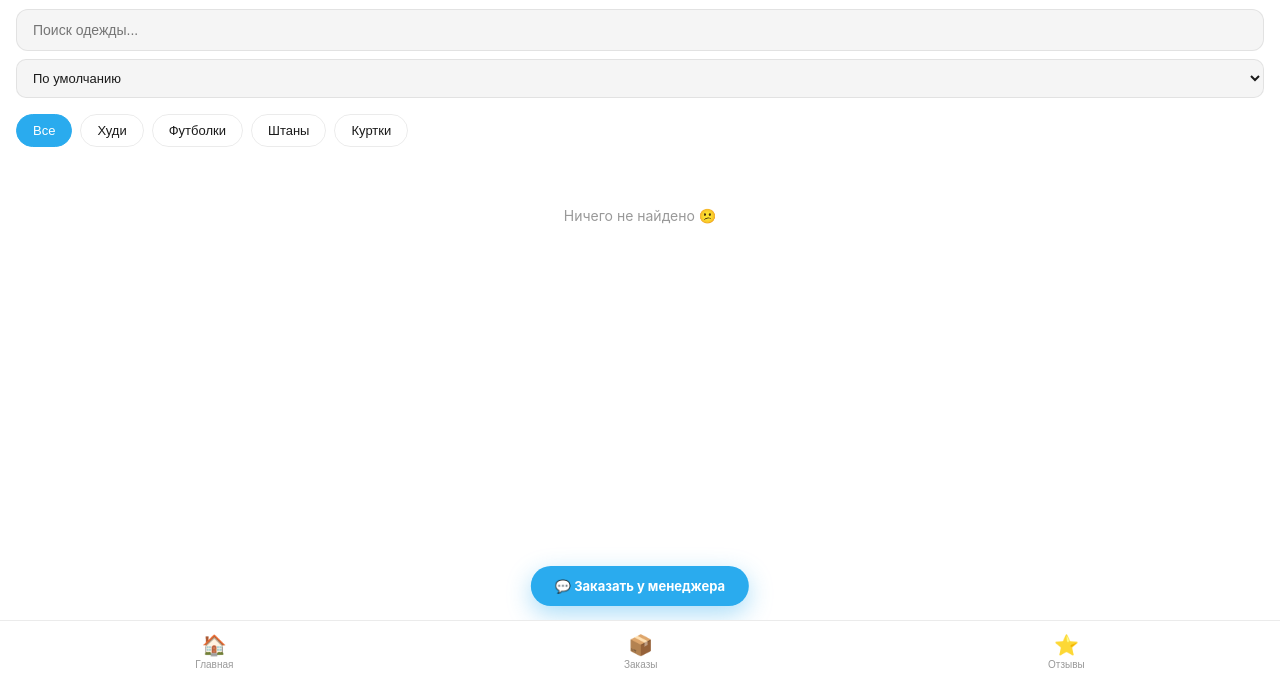
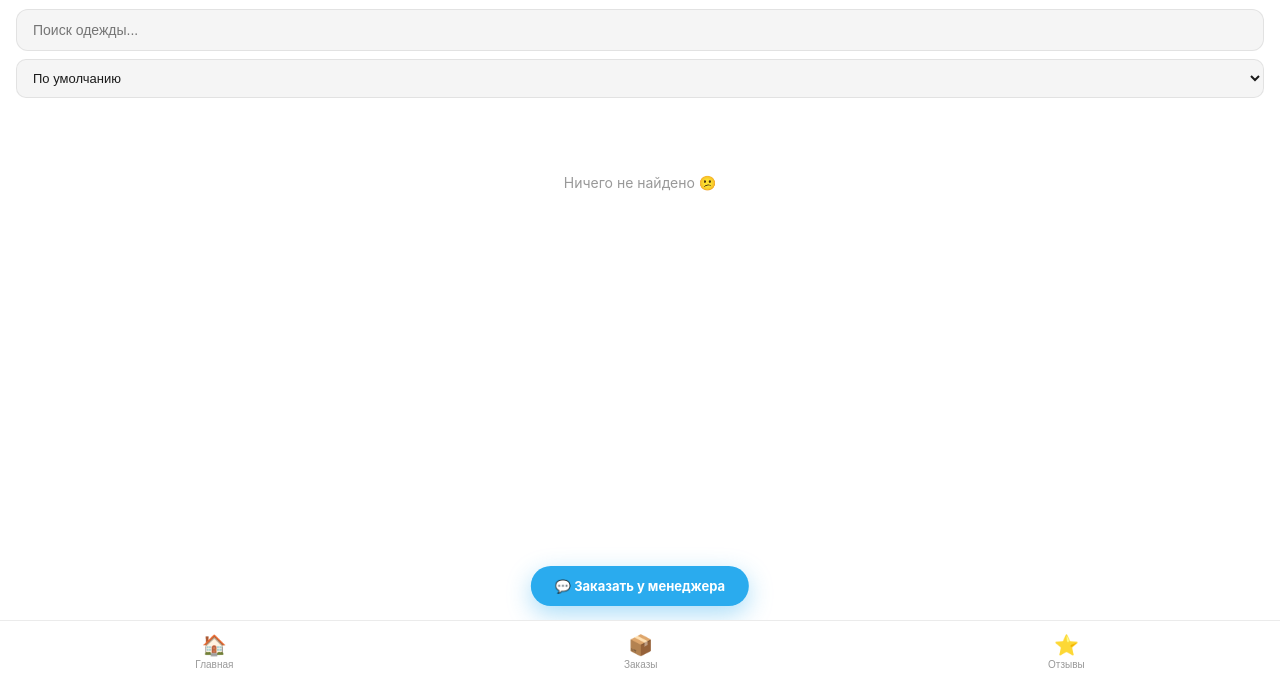
Before and after one commit to vggg23237-creator/FastSHIP-, a plain HTML site: page index.html in a window 1280 px wide. Shown: the part 114-800 px from the top of the page. Drawn offline with nearby package versions, Linux system fonts and the light colour scheme; no server answers.

Commit message:
Update index.html

```diff
--- a/index.html
+++ b/index.html
@@ -38,13 +38,8 @@
         </select>
     </div>
 
-    <div class="categories" id="categories">
-        <button class="category active" data-cat="all">Все</button>
-        <button class="category" data-cat="hoodie">Худи</button>
-        <button class="category" data-cat="tshirt">Футболки</button>
-        <button class="category" data-cat="pants">Штаны</button>
-        <button class="category" data-cat="jacket">Куртки</button>
-    </div>
+    <!-- Категории теперь загружаются динамически из базы -->
+    <div class="categories" id="categories"></div>
 
     <main class="products" id="productsGrid"></main>
 
```
